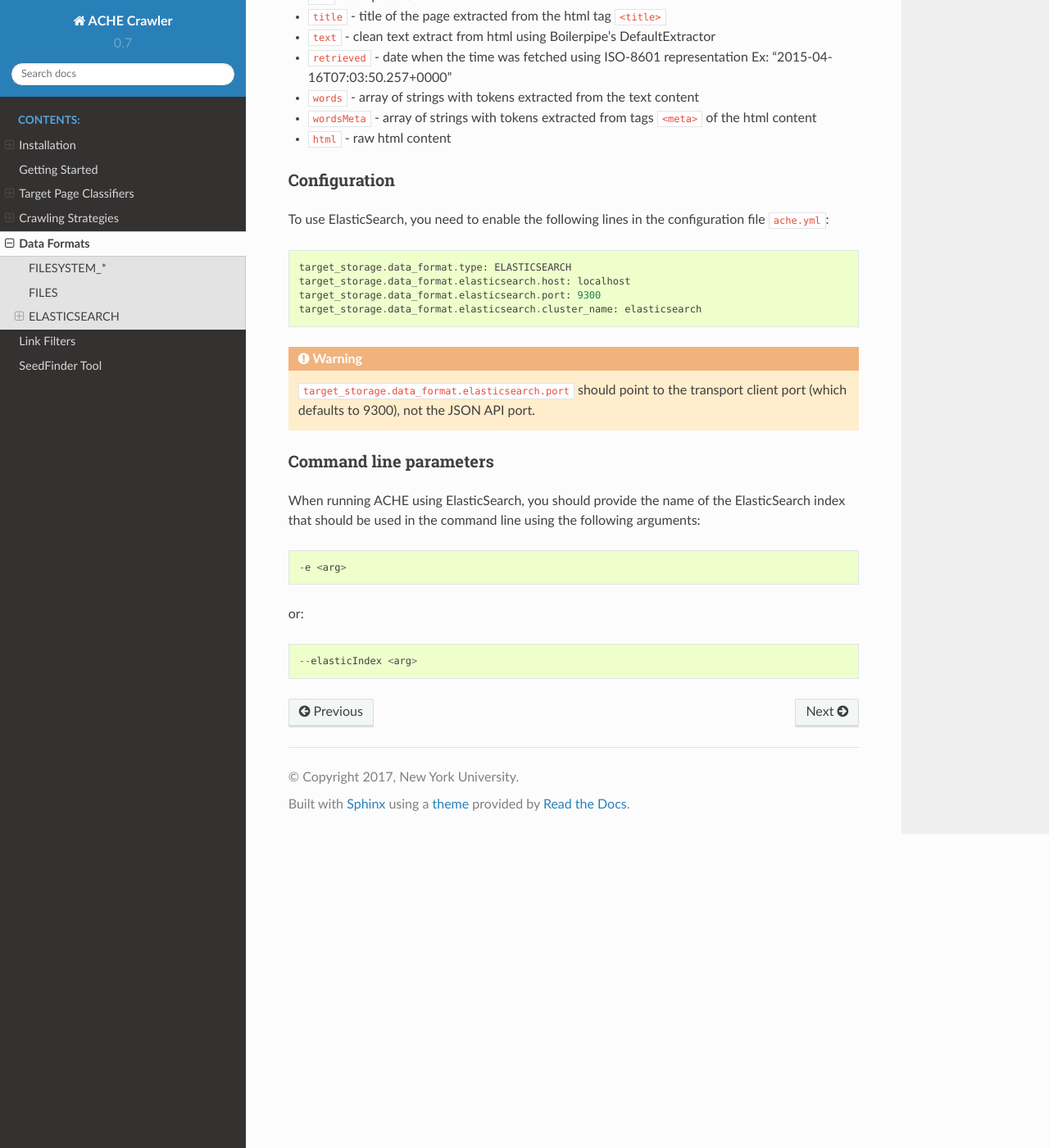
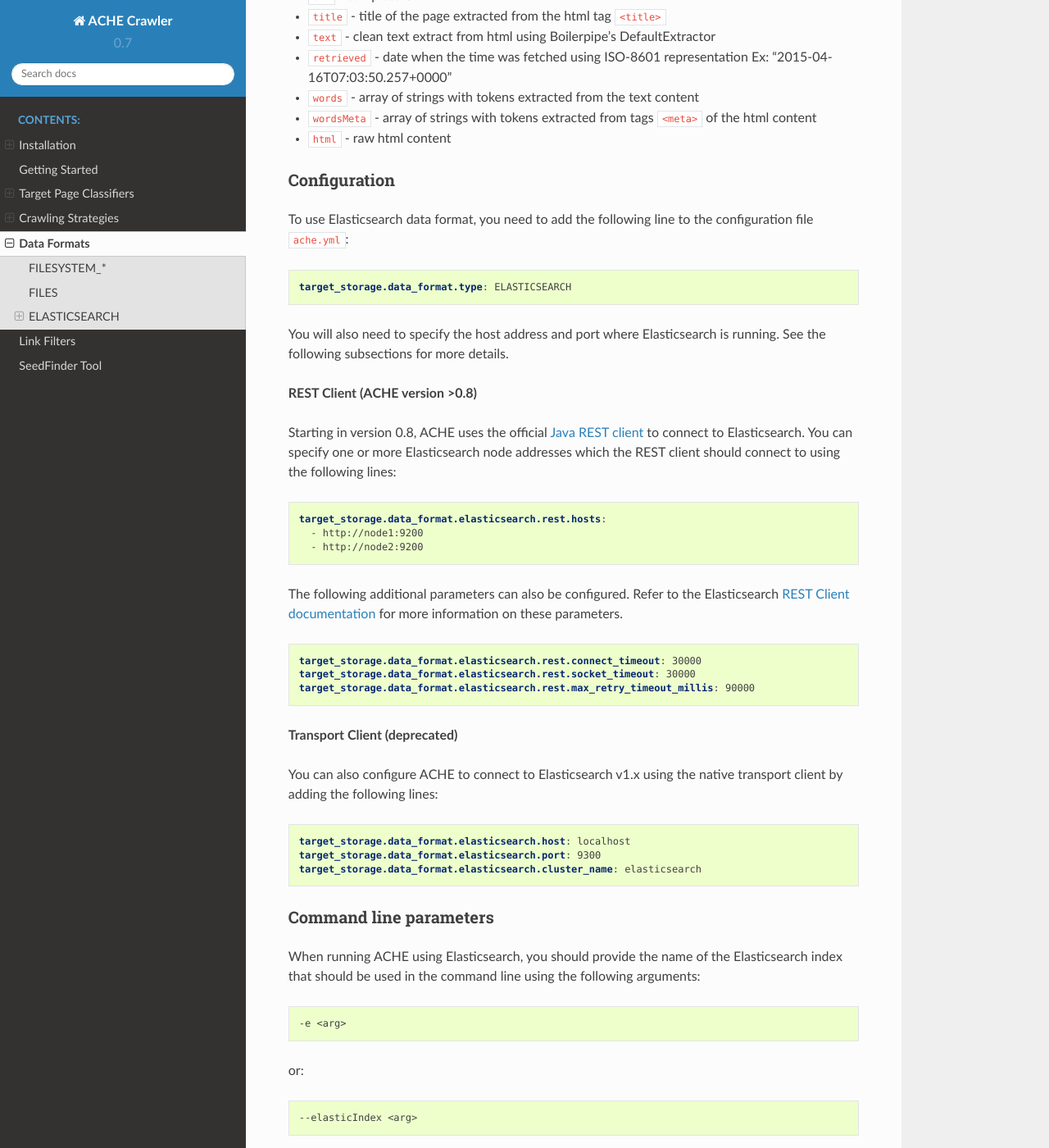
Before and after one commit to VIDA-NYU/ache, a Sphinx documentation site: the page built from docs/data-formats.rst, in a window 1280 px wide and 1400 px high, scrolled down 1796 px. Shown: the whole window at 82% size. Built offline with Sphinx 7.4.7 and the Read the Docs theme 2.0.0, drawn with Linux system fonts in a browser that asks for light colours; some of the changed text lies outside the part shown.

Commit message:
Added documentation about Elasticsearch REST client configuration (issue #74)

```diff
--- a/docs/data-formats.rst
+++ b/docs/data-formats.rst
@@ -70,7 +72,7 @@ The ELASTICSEARCH data format stores raw content and metadata as documents in an
 Types and fields
 ************************
 
-Currently, ACHE indexes documents into two ElasticSearch types:
+Currently, ACHE indexes documents into two Elasticsearch types:
 
 * ``target``, for pages classified as on-topic by the page classifier
 * ``negative``, for pages classified as off-topic by the page classifier
@@ -91,23 +93,51 @@ These two types use the same schema, which has the following fields:
 Configuration
 *************
 
-To use ElasticSearch, you need to enable the following lines in the configuration file ``ache.yml``::
+To use Elasticsearch data format, you need to add the following line to the
+configuration file ``ache.yml``::
 
   target_storage.data_format.type: ELASTICSEARCH
+
+You will also need to specify the host address and port where Elasticsearch is running.
+See the following subsections for more details.
+
+**REST Client (ACHE version >0.8)**
+
+Starting in version 0.8, ACHE uses the official
+`Java REST client <https://www.elastic.co/guide/en/elasticsearch/client/java-rest/current/index.html>`_
+to connect to Elasticsearch. You can specify one or more Elasticsearch node
+addresses which the REST client should connect to using the following lines:
+
+.. code:: yaml
+
+  target_storage.data_format.elasticsearch.rest.hosts:
+    - http://node1:9200
+    - http://node2:9200
+
+The following additional parameters can also be configured. Refer to
+the Elasticsearch `REST Client documentation <https://www.elastic.co/guide/en/elasticsearch/client/java-rest/current/_timeouts.html>`_
+for more information on these parameters.
+
+.. code:: yaml
+
+  target_storage.data_format.elasticsearch.rest.connect_timeout: 30000
+  target_storage.data_format.elasticsearch.rest.socket_timeout: 30000
+  target_storage.data_format.elasticsearch.rest.max_retry_timeout_millis: 90000
+
+**Transport Client (deprecated)**
+
+You can also configure ACHE to connect to Elasticsearch v1.x using the native
+transport client by adding the following lines::
+
   target_storage.data_format.elasticsearch.host: localhost
   target_storage.data_format.elasticsearch.port: 9300
   target_storage.data_format.elasticsearch.cluster_name: elasticsearch
 
 
-.. warning ::
-
-  ``target_storage.data_format.elasticsearch.port`` should point to the transport client port (which defaults to 9300), not the JSON API port.
-
-
 Command line parameters
 ****************************************
 
-When running ACHE using ElasticSearch, you should provide the name of the ElasticSearch index that should be used in the command line using the following arguments::
+When running ACHE using Elasticsearch, you should provide the name of the Elasticsearch index that should be used in the command line using the following arguments::
 
   -e <arg>
 
--- a/docs/page-classifiers.rst
+++ b/docs/page-classifiers.rst
@@ -8,7 +8,7 @@ Page classifiers are flexible and can be as simple as a simple regular expressio
 or a sophisticated machine-learning based classification model.
 
 Configuring Page Classifiers
-===========================
+============================
 
 To configure a page classifier, you will need to create a new directory
 containing a file named  ``pageclassifier.yml`` specifying the type of
```
Also changed, not shown: other parts of docs/data-formats.rst (+2 -0 lines).
